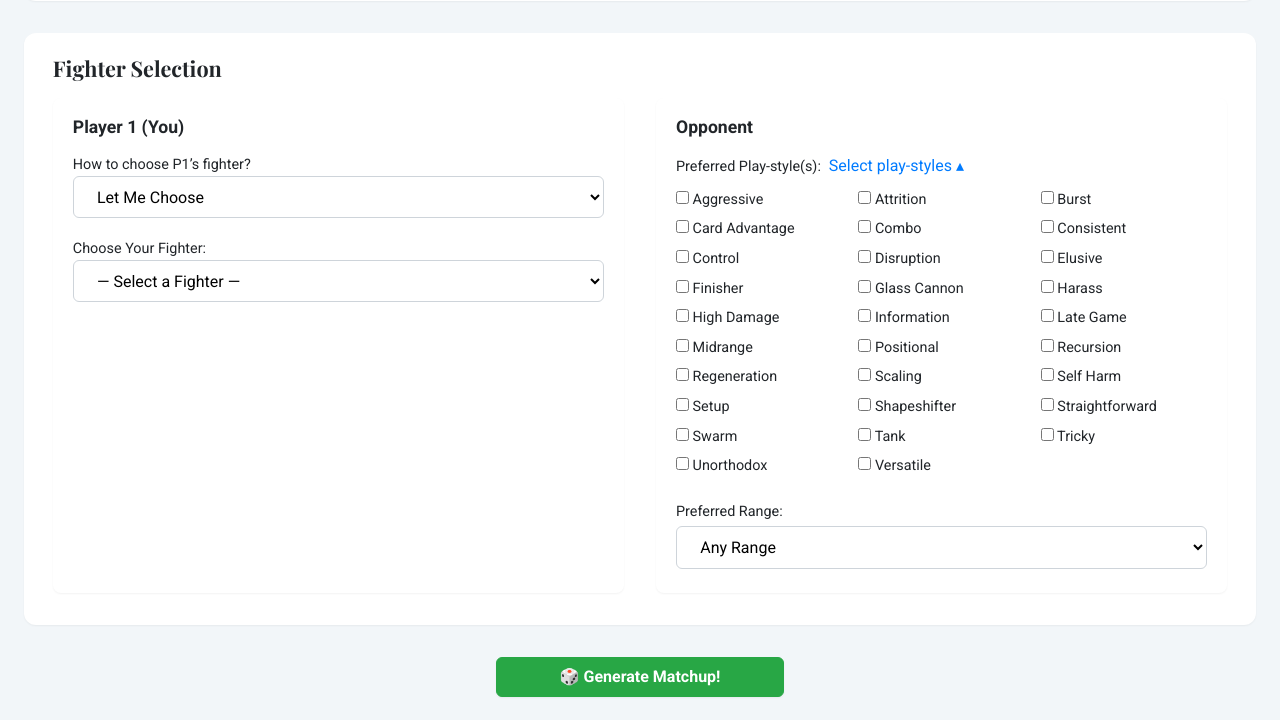
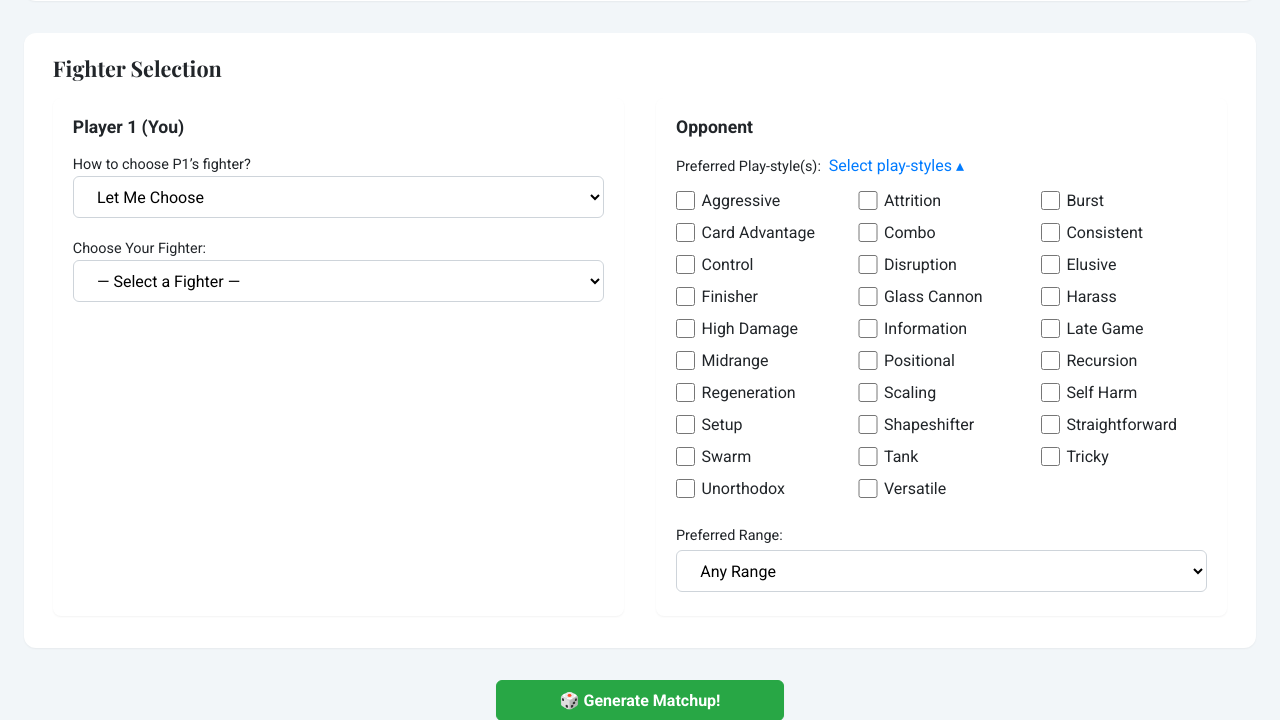
Before and after one commit to moudimash99/unmatched_matcher, a Flask app: page / in a window 1280 px wide, after a click on "Select play-styles". Shown: the part 584-1304 px from the top of the page. Run offline with Flask 3, Linux system fonts and the light colour scheme.

Commit message:
Improve playstyle checkbox visibility

```diff
--- a/static/css/style.css
+++ b/static/css/style.css
@@ -39,6 +39,18 @@ h5 { margin-top: 1rem; margin-bottom: 0.5rem; font-size: 1rem; }
 .playstyle-selector { margin-bottom: .25rem; }
 .playstyle-options { display: grid; grid-template-columns: repeat(auto-fill, minmax(150px, 1fr)); gap: .5rem 1rem; margin-top: .6rem; }
 .playstyle-options.collapsed { display: none; }
+.playstyle-options label {
+    display: flex;
+    align-items: center;
+    gap: .4rem;
+    cursor: pointer;
+    font-size: 1rem;
+}
+.playstyle-options input[type="checkbox"] {
+    width: 1.2rem;
+    height: 1.2rem;
+    accent-color: var(--accent-primary);
+}
 .toggle-playstyle-btn { background: none !important; border: none !important; box-shadow: none !important; color: var(--accent-primary); font-size: 1rem; cursor: pointer; padding: .25rem; transition: none; }
 .toggle-playstyle-btn:hover, .toggle-playstyle-btn:active { text-decoration: underline; }
 .toggle-playstyle-btn[aria-expanded="true"]::after { content: ' ▴'; }
```
